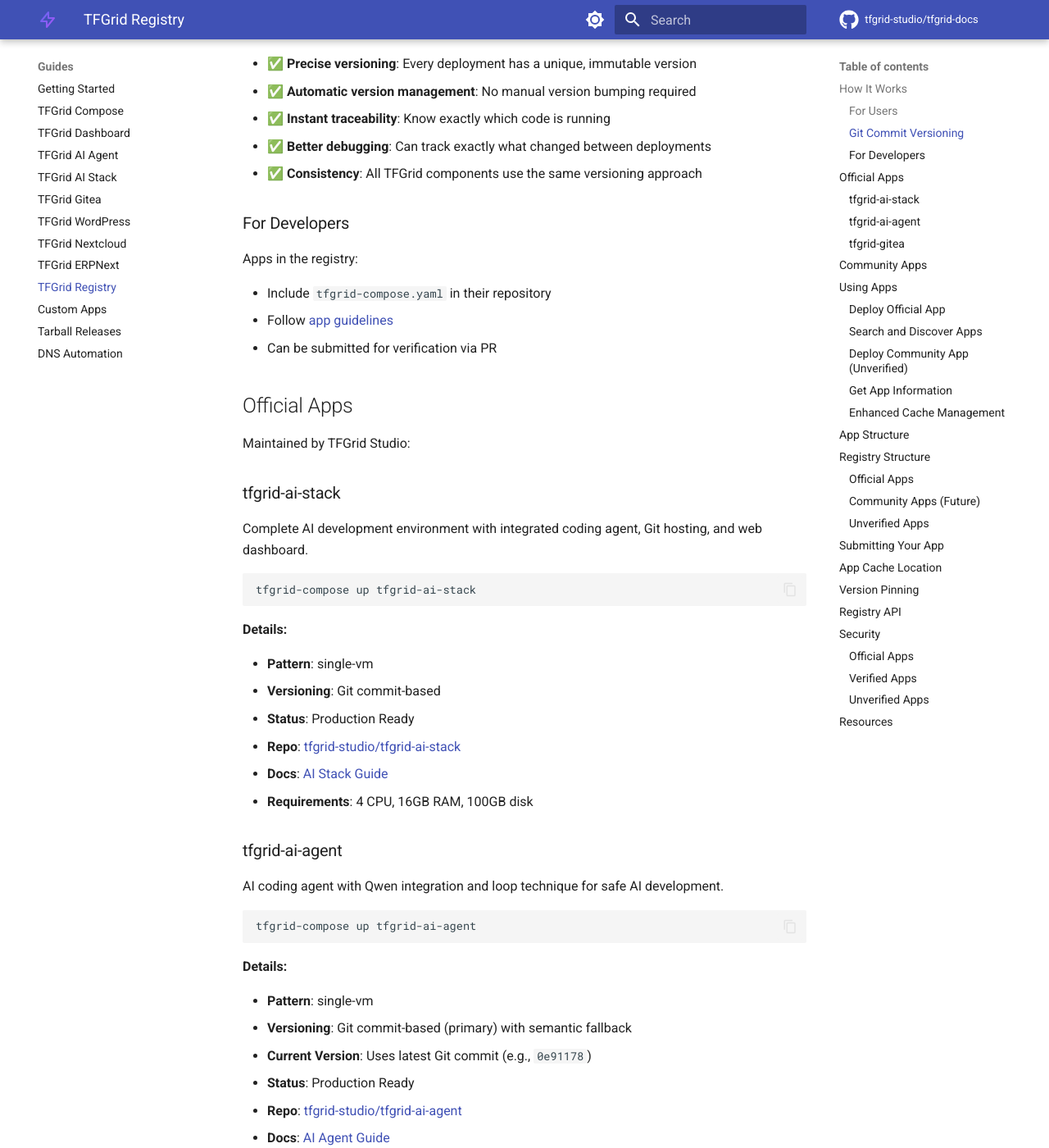
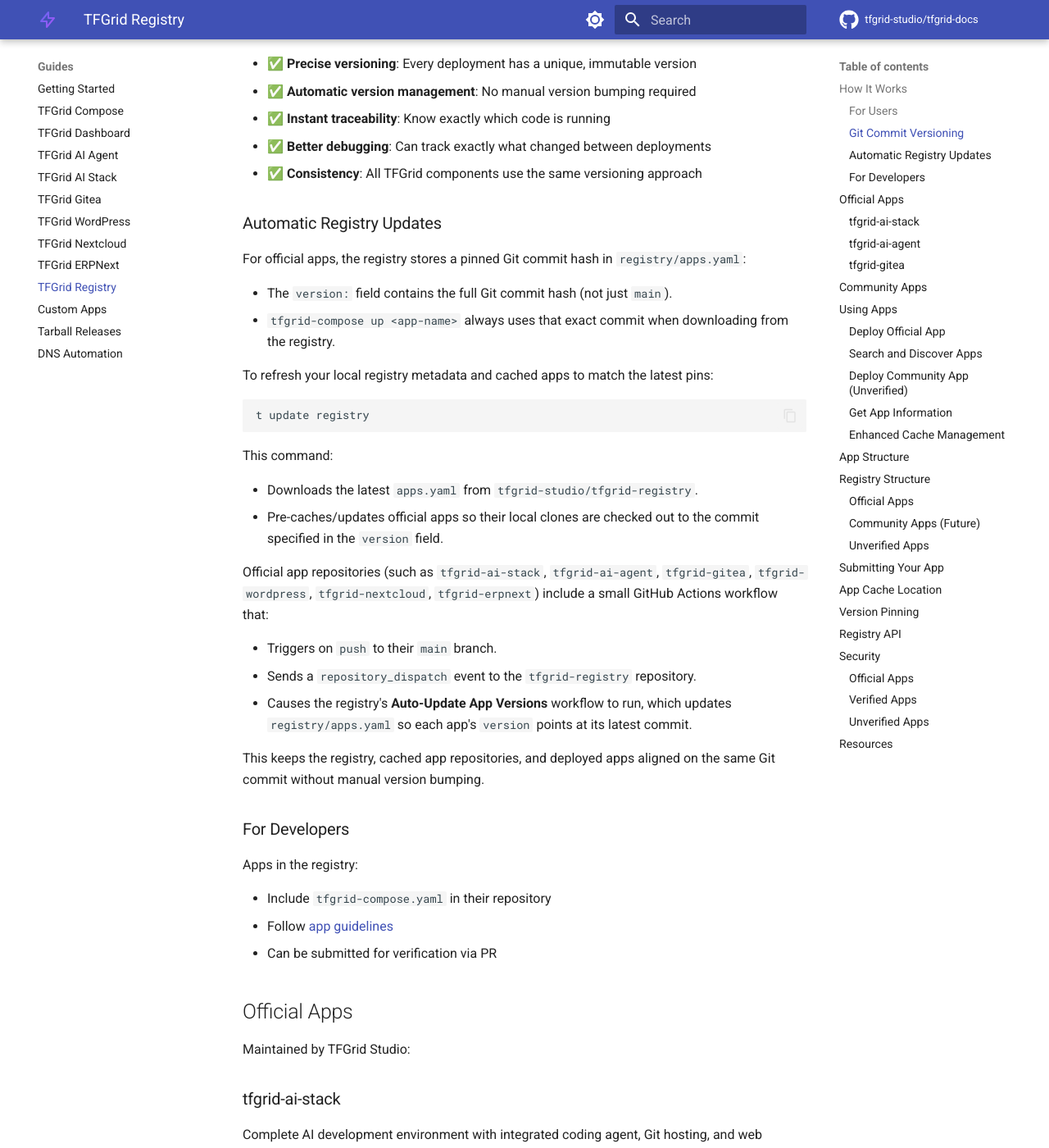
Before and after one commit to tfgrid-studio/tfgrid-docs, an MkDocs documentation site: the page built from docs/guides/tfgrid-registry.md, in a window 1280 px wide and 1400 px high, scrolled down 1038 px. Shown: the whole window at 82% size. Built offline with MkDocs 1.6.1 and Material for MkDocs 9.7.7, drawn with Linux system fonts in a browser that asks for light colours; comment, search, counter and statistics services are not loaded; the version menu is left out.

Commit message:
docs: Add automatic registry updates section to TFGrid registry guide

````diff
--- a/docs/guides/tfgrid-registry.md
+++ b/docs/guides/tfgrid-registry.md
@@ -43,6 +43,32 @@
 - ✅ **Instant traceability**: Know exactly which code is running
 - ✅ **Better debugging**: Can track exactly what changed between deployments
 - ✅ **Consistency**: All TFGrid components use the same versioning approach
+
+### Automatic Registry Updates
+
+For official apps, the registry stores a pinned Git commit hash in `registry/apps.yaml`:
+
+- The `version:` field contains the full Git commit hash (not just `main`).
+- `tfgrid-compose up <app-name>` always uses that exact commit when downloading from the registry.
+
+To refresh your local registry metadata and cached apps to match the latest pins:
+
+```bash
+t update registry
+```
+
+This command:
+
+- Downloads the latest `apps.yaml` from `tfgrid-studio/tfgrid-registry`.
+- Pre-caches/updates official apps so their local clones are checked out to the commit specified in the `version` field.
+
+Official app repositories (such as `tfgrid-ai-stack`, `tfgrid-ai-agent`, `tfgrid-gitea`, `tfgrid-wordpress`, `tfgrid-nextcloud`, `tfgrid-erpnext`) include a small GitHub Actions workflow that:
+
+- Triggers on `push` to their `main` branch.
+- Sends a `repository_dispatch` event to the `tfgrid-registry` repository.
+- Causes the registry's **Auto-Update App Versions** workflow to run, which updates `registry/apps.yaml` so each app's `version` points at its latest commit.
+
+This keeps the registry, cached app repositories, and deployed apps aligned on the same Git commit without manual version bumping.
 
 ### For Developers
 
````
